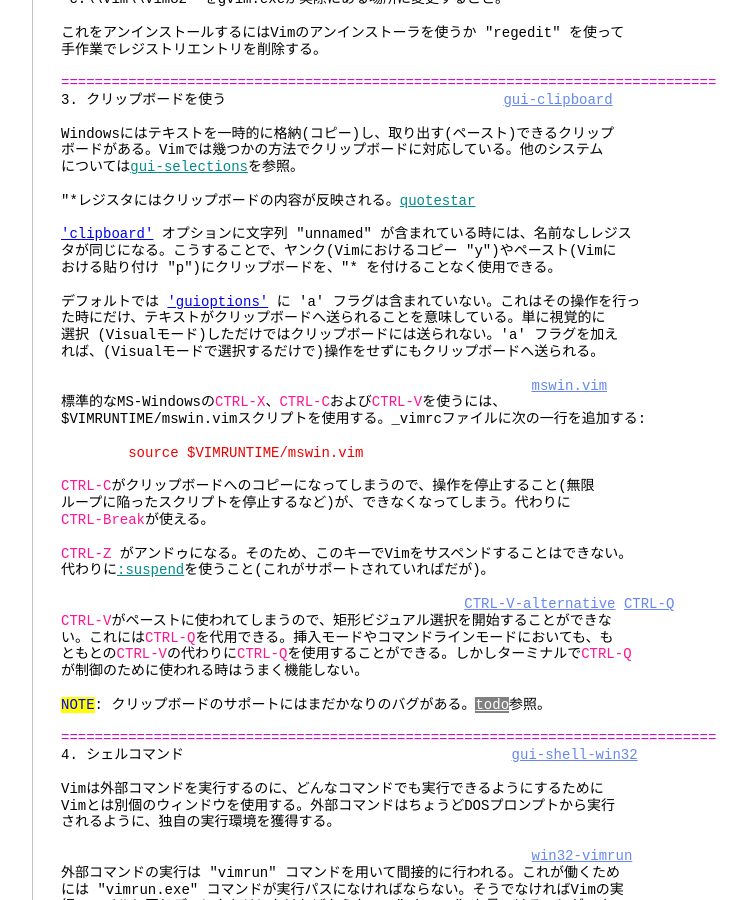
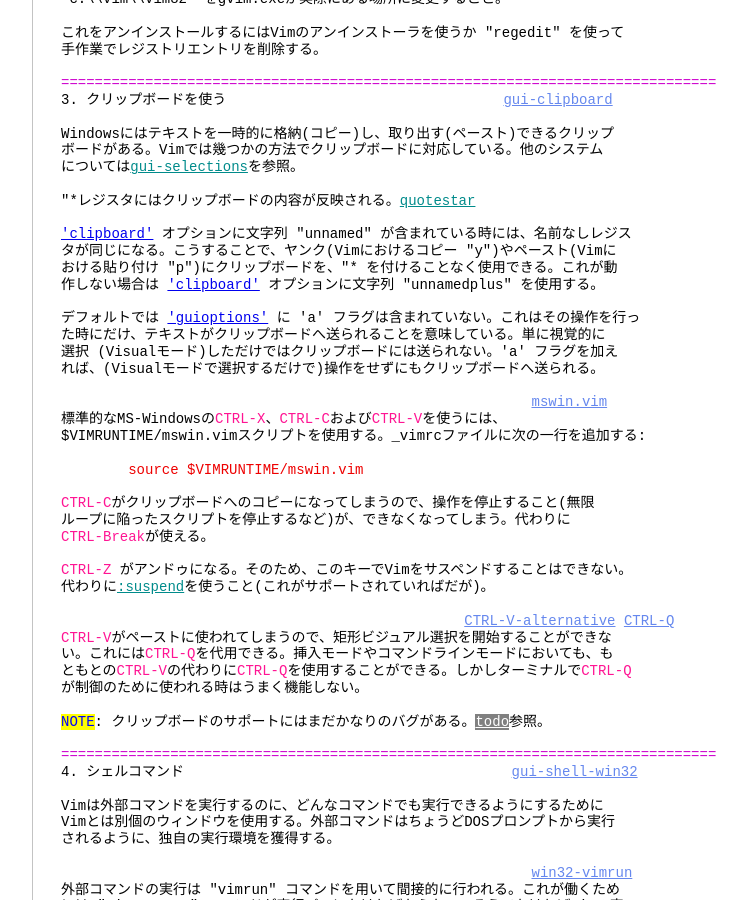
Before and after one commit to vim-jp/vimdoc-ja, a Jekyll site: the page built from gui_w32.html, in a window 1280 px wide and 900 px high, scrolled down 4004 px. Shown: the whole window, without its empty margins (340-1087 px from the left). Built offline with Jekyll 4.4.1, drawn with Linux system fonts in a browser that asks for light colours; nearby versions of some CDN libraries; comment, search, counter and statistics services are not loaded; some of the changed text lies outside the part shown.

```diff
--- a/gui_w32.html
+++ b/gui_w32.html
@@ -3,7 +3,7 @@ layout: vimdoc
 helpname: 'gui_w32'
 ---
 <div id='vimCodeElement'>
-<a class="Constant" href="gui_w32.html" name="gui_w32.txt">gui_w32.txt</a>&nbsp;&nbsp; For&nbsp;<span class="Identifier">Vim バージョン 8.2.</span>&nbsp;&nbsp;Last change: 2021 Oct 24<br>
+<a class="Constant" href="gui_w32.html" name="gui_w32.txt">gui_w32.txt</a>&nbsp;&nbsp; For&nbsp;<span class="Identifier">Vim バージョン 8.2.</span>&nbsp;&nbsp;Last change: 2022 Mar 09<br>
 <br>
 <br>
 &nbsp;&nbsp;&nbsp;&nbsp;&nbsp;&nbsp;&nbsp;&nbsp;&nbsp;&nbsp;&nbsp;&nbsp;&nbsp;&nbsp;&nbsp;&nbsp;<span class="Identifier">VIMリファレンスマニュアル&nbsp;&nbsp;&nbsp;&nbsp;by Bram Moolenaar</span><br>
@@ -244,7 +244,8 @@ Windowsにはテキストを一時的に格納(コピー)し、取り出す(ペ
 <br>
 <a class="Type" href="options.html#'clipboard'">'clipboard'</a>&nbsp;オプションに文字列 &quot;unnamed&quot; が含まれている時には、名前なしレジス<br>
 タが同じになる。こうすることで、ヤンク(Vimにおけるコピー &quot;y&quot;)やペースト(Vimに<br>
-おける貼り付け &quot;p&quot;)にクリップボードを、&quot;* を付けることなく使用できる。<br>
+おける貼り付け &quot;p&quot;)にクリップボードを、&quot;* を付けることなく使用できる。これが動<br>
+作しない場合は&nbsp;<a class="Type" href="options.html#'clipboard'">'clipboard'</a>&nbsp;オプションに文字列 &quot;unnamedplus&quot; を使用する。<br>
 <br>
 デフォルトでは&nbsp;<a class="Type" href="options.html#'guioptions'">'guioptions'</a>&nbsp;に 'a' フラグは含まれていない。これはその操作を行っ<br>
 た時にだけ、テキストがクリップボードへ送られることを意味している。単に視覚的に<br>
--- a/tagsrch.html
+++ b/tagsrch.html
@@ -563,7 +563,7 @@ tags ファイルは次の 2 つの形式のどれかで構成されなければ
 <br>
 2番目の形式は新しい。各行の末尾にある任意的なフィールドに追加の情報を含む。こ<br>
 れは以前のViとも互換性がある。新しいバージョンのctagsにのみサポートされている<br>
-(Exuberant ctagsとか)。<br>
+(Universal ctags や Exuberant ctags など)。<br>
 <br>
 <span class="Special">{tagname}</span>&nbsp;&nbsp;&nbsp;&nbsp;&nbsp;&nbsp; 識別子。普通は関数名であるが、どんな識別子でも構わない。<span class="Special">&lt;Tab&gt;</span><br>
 &nbsp;&nbsp;&nbsp;&nbsp;&nbsp;&nbsp;&nbsp;&nbsp;&nbsp;&nbsp;&nbsp;&nbsp;&nbsp;&nbsp;&nbsp;&nbsp;を含めることはできない。<br>
```
Also changed, not shown: if_perl.html (+5 -3 lines), usr_29.html (+12 -9 lines).
